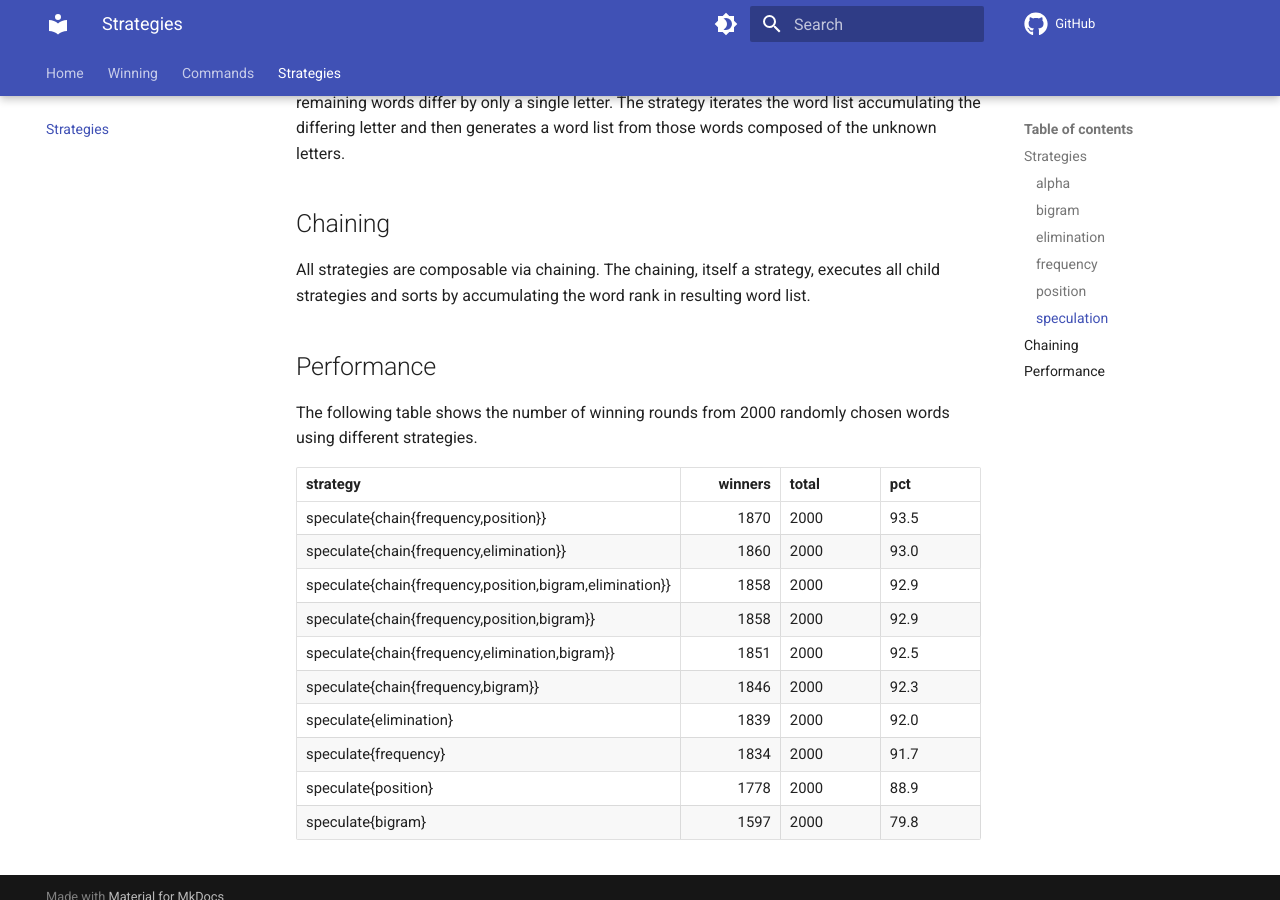
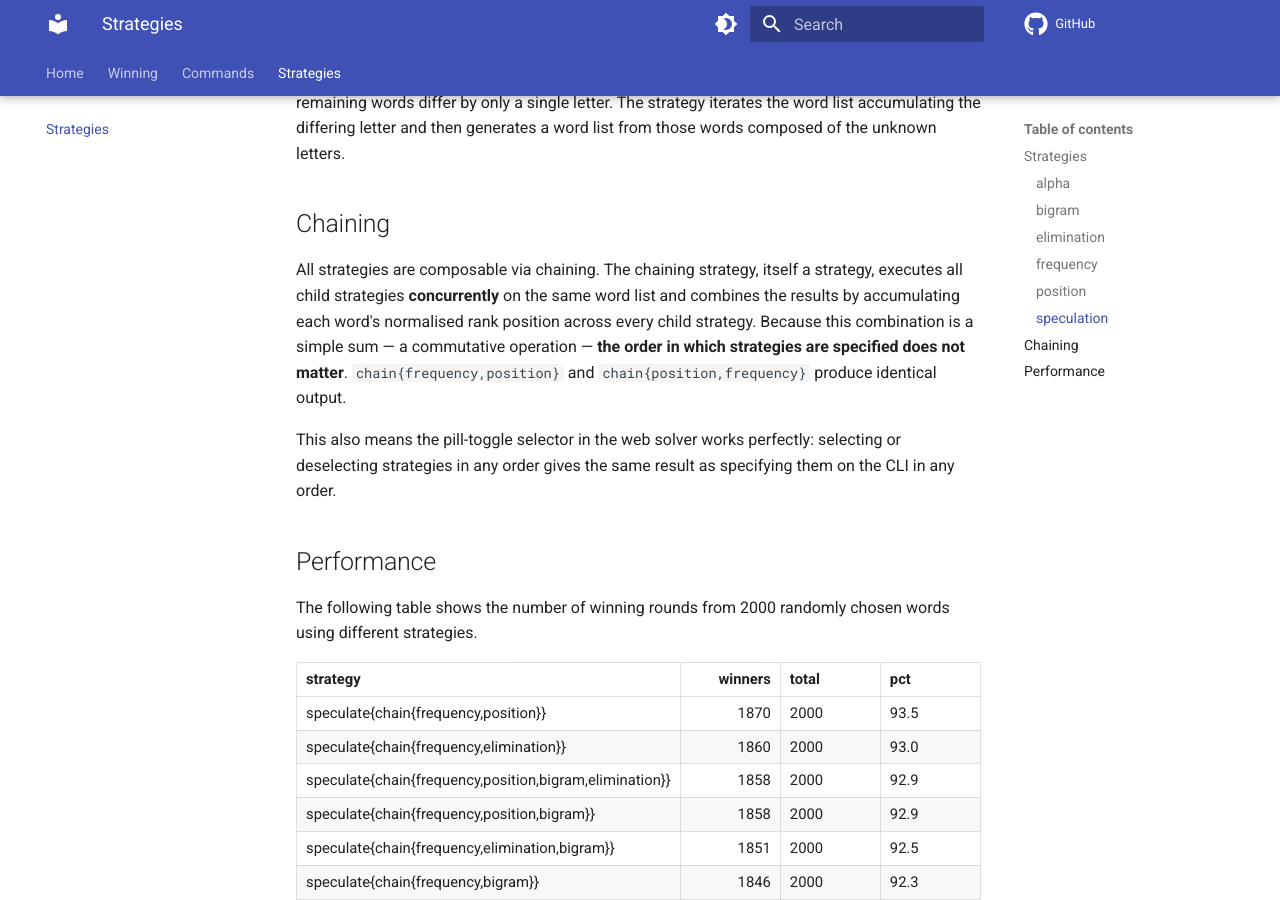
Before and after one commit to bzimmer/qordle, an MkDocs documentation site: the page built from docs/strategies.md, in a window 1280 px wide and 900 px high, scrolled down 1148 px. Built offline with MkDocs 1.6.1 and Material for MkDocs 9.7.7, drawn with Linux system fonts in a browser that asks for light colours; comment, search, counter and statistics services are not loaded; some of the changed text lies outside the part shown.

Commit message:
Update documentation: add web solver screenshot, clarify chain order is irrelevant
Agent-Logs-Url: https://github.com/bzimmer/qordle/sessions/2a6df39d-38c0-4156-a5aa-b07c4d6c40bb

Co-authored-by: bzimmer <12852+bzimmer@users.noreply.github.com>

```diff
--- a/docs/strategies.md
+++ b/docs/strategies.md
@@ -44,8 +44,15 @@ accumulating the differing letter and then generates a word list from those word
 of the unknown letters.
 
 ## Chaining
-All strategies are composable via chaining. The chaining, itself a strategy, executes
-all child strategies and sorts by accumulating the word rank in resulting word list.
+All strategies are composable via chaining. The chaining strategy, itself a strategy, executes
+all child strategies **concurrently** on the same word list and combines the results by accumulating
+each word's normalised rank position across every child strategy. Because this combination is a
+simple sum — a commutative operation — **the order in which strategies are specified does not
+matter**. `chain{frequency,position}` and `chain{position,frequency}` produce identical output.
+
+This also means the pill-toggle selector in the web solver works perfectly: selecting or
+deselecting strategies in any order gives the same result as specifying them on the CLI in
+any order.
 
 ## Performance
 
```
Also changed, not shown: other parts of docs/strategies.md (+1 -1 lines), README.md (+19 -4 lines), docs/index.md (+12 -1 lines), docs/winning.md (+13 -1 lines).
